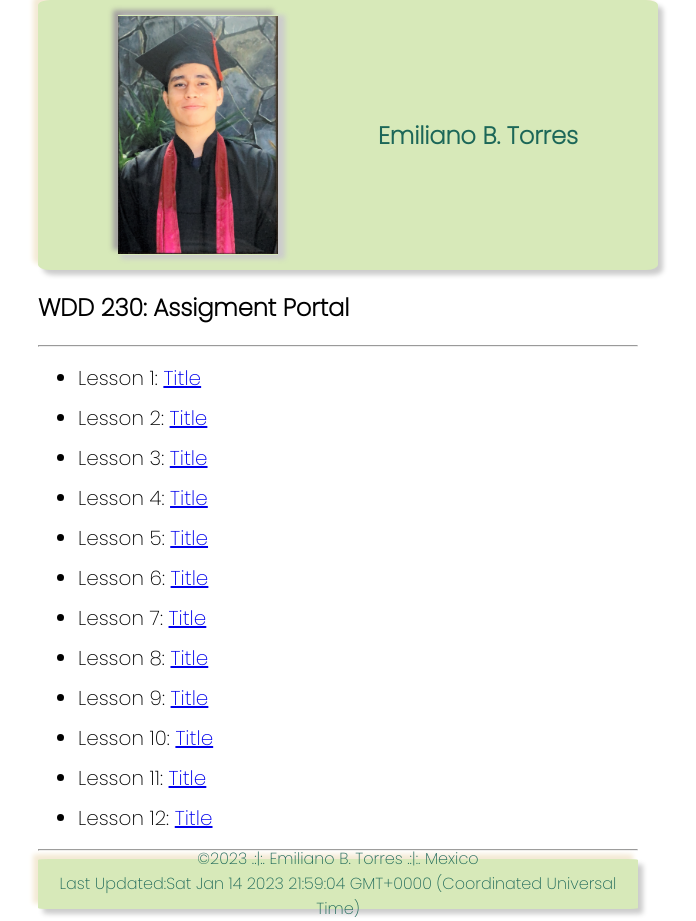
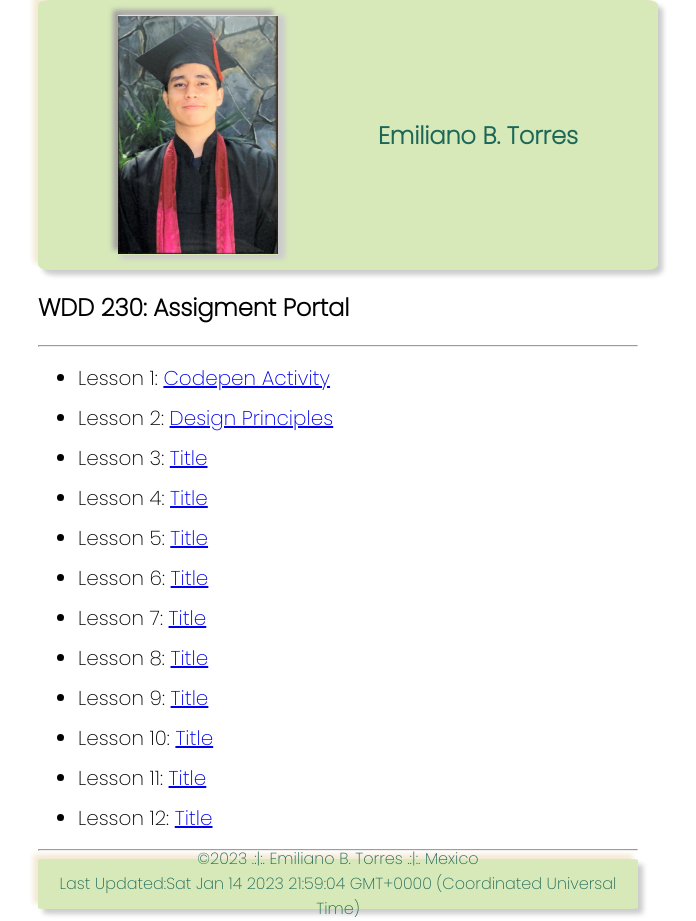
Before and after one commit to EmilianoTB/wdd230, a plain HTML site: page index.html in a window 1280 px wide. Shown: the whole page, without its empty margins (302-998 px from the left). Drawn offline with Linux system fonts and the light colour scheme.

Commit message:
index_commit

```diff
--- a/index.html
+++ b/index.html
@@ -25,8 +25,8 @@
     <hr>
 
     <ul>
-      <li>Lesson 1: <a href="https://codepen.io/Emiliano-Torres/pen/rNryoNP">Title</a></li>
-      <li>Lesson 2: <a href="url">Title</a></li>
+      <li>Lesson 1: <a href="https://codepen.io/Emiliano-Torres/pen/rNryoNP">Codepen Activity</a></li>
+      <li>Lesson 2: <a href="lesson2/design-principles.html">Design Principles</a></li>
       <li>Lesson 3: <a href="url">Title</a></li>
       <li>Lesson 4: <a href="url">Title</a></li>
       <li>Lesson 5: <a href="url">Title</a></li>
```
